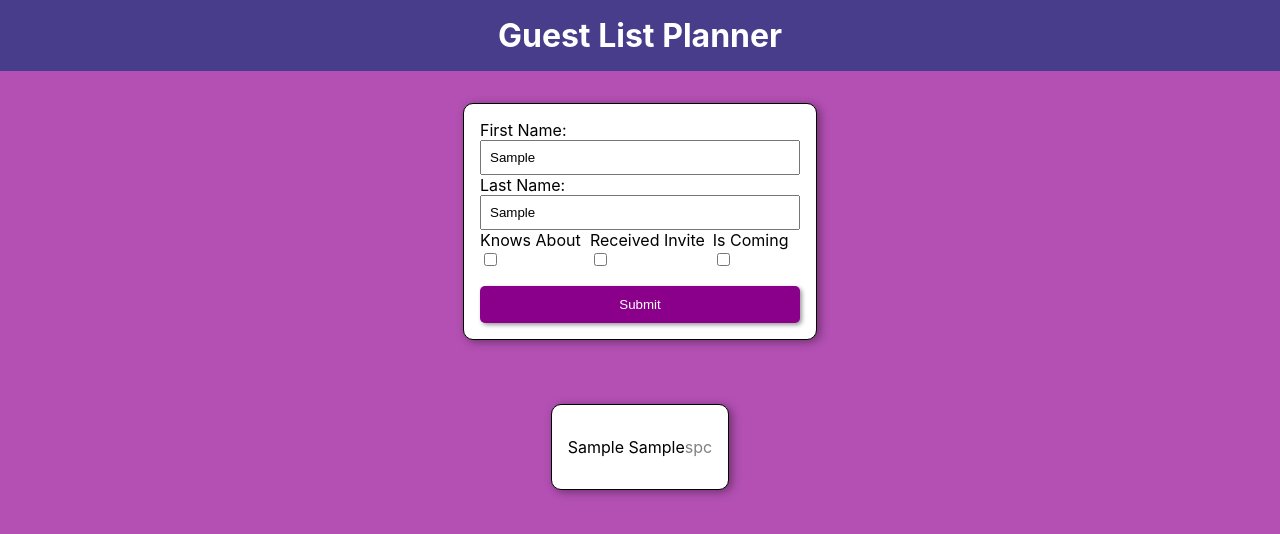
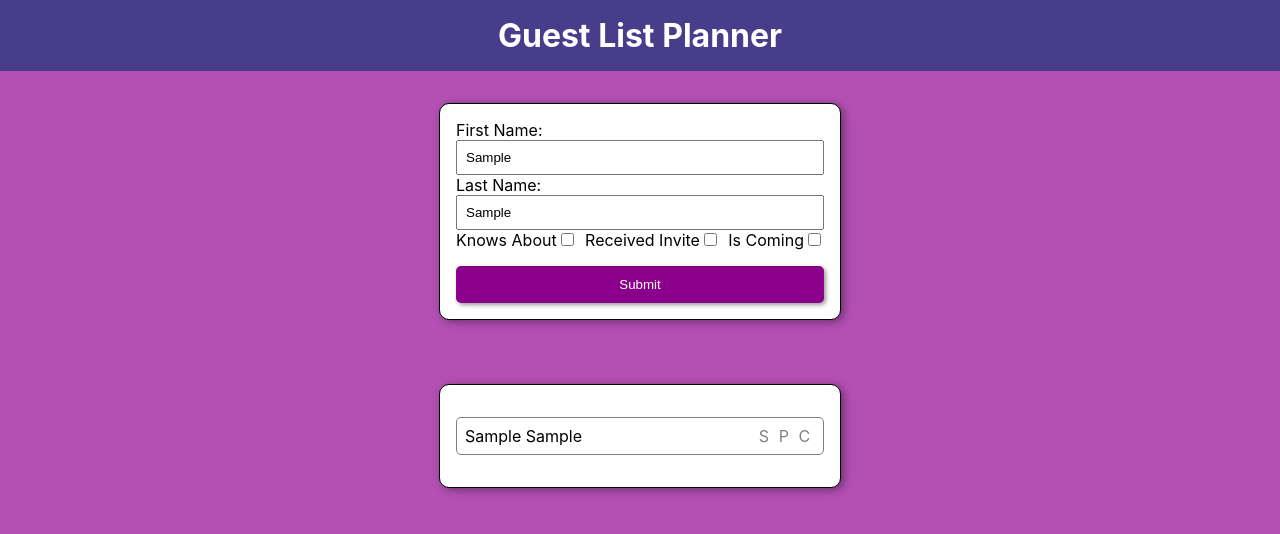
Before and after one commit to codyrap95/React-GuestList, a React (Create React App) app: page / in a window 1280 px wide. Both pictures are taken after typing "Sample", "Sample" into the empty fields and a click on the button "Submit". Shown: the top 534 px of the page. Built offline with nearby package versions, Linux system fonts and the light colour scheme.

Commit message:
Improved Styling

```diff
--- a/src/components/Card.module.css
+++ b/src/components/Card.module.css
@@ -5,4 +5,5 @@
   margin: 2rem;
   padding: 1rem;
   box-shadow: 3px 2px 10px rgba(0, 0, 0, 0.4);
+  width: 100%;
 }
--- a/src/components/GuestIcons.js
+++ b/src/components/GuestIcons.js
@@ -9,19 +9,19 @@ export default function GuestIcons(props) {
       <li
         className={`${classes.guestIcon} ${knowsAbout ? "" : classes.inactive}`}
       >
-        s
+        S
       </li>
       <li
         className={`${classes.guestIcon} ${
           receivedInvite ? "" : classes.inactive
         }`}
       >
-        p
+        P
       </li>
       <li
         className={`${classes.guestIcon} ${isComing ? "" : classes.inactive}`}
       >
-        c
+        C
       </li>
     </ul>
   );
--- a/src/components/GuestIcons.module.css
+++ b/src/components/GuestIcons.module.css
@@ -4,6 +4,7 @@
 }
 .guestIcon {
   color: rgb(0, 255, 0);
+  margin: 0 0.3rem;
 }
 .inactive {
   color: grey;
--- a/src/components/GuestList.module.css
+++ b/src/components/GuestList.module.css
@@ -1,12 +1,16 @@
 .guestList {
   list-style-type: none;
-  padding: 0;
+  width: 100%;
 }
 .guest {
   list-style-type: none;
-  padding: 0;
   margin-bottom: 1rem;
   display: flex;
   flex-direction: row;
   justify-content: space-between;
+  width: 100%;
+  border: 1px solid gray;
+  border-radius: 5px;
+  padding: 0.5rem;
+  box-sizing: border-box;
 }
--- a/src/components/NewGuestForm.module.css
+++ b/src/components/NewGuestForm.module.css
@@ -1,7 +1,7 @@
 .newGuestForm {
   display: flex;
   flex-direction: column;
-  width: 20rem;
+  width: 100%;
 }
 .submitBtn {
   margin-top: 1rem;
@@ -19,5 +19,5 @@
 .checkboxes {
   display: flex;
   flex-direction: row;
-  justify-content: space-evenly;
+  justify-content: space-between;
 }
--- a/src/index.css
+++ b/src/index.css
@@ -12,6 +12,8 @@ main {
   flex-direction: column;
   justify-content: center;
   align-items: center;
+  width: 23rem;
+  margin: 0 auto;
 }
 ul {
   list-style-type: none;
```
